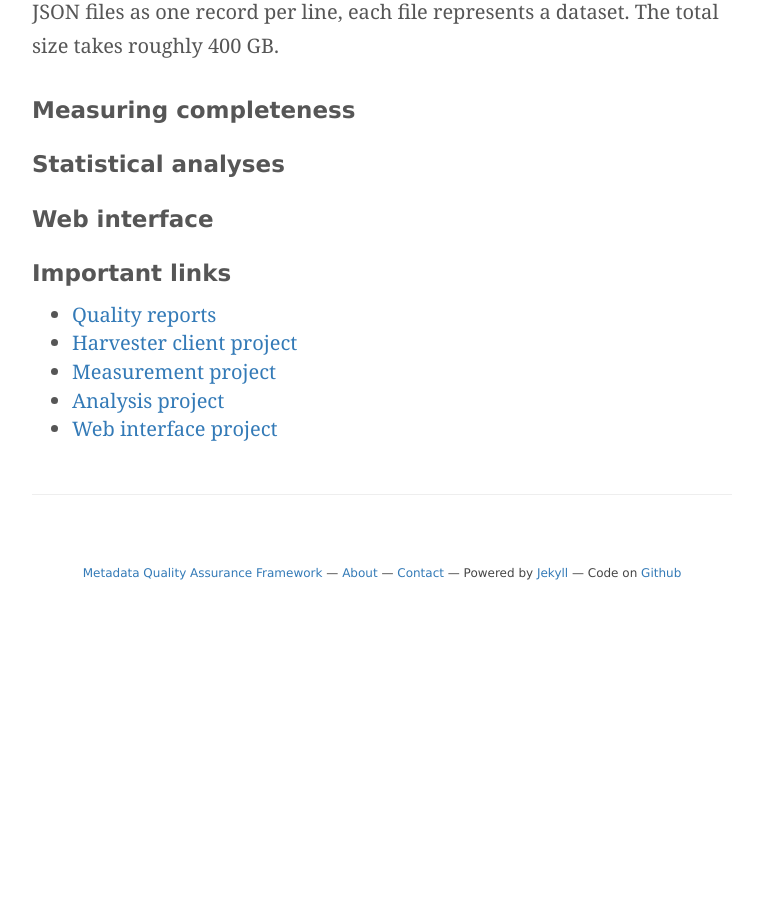
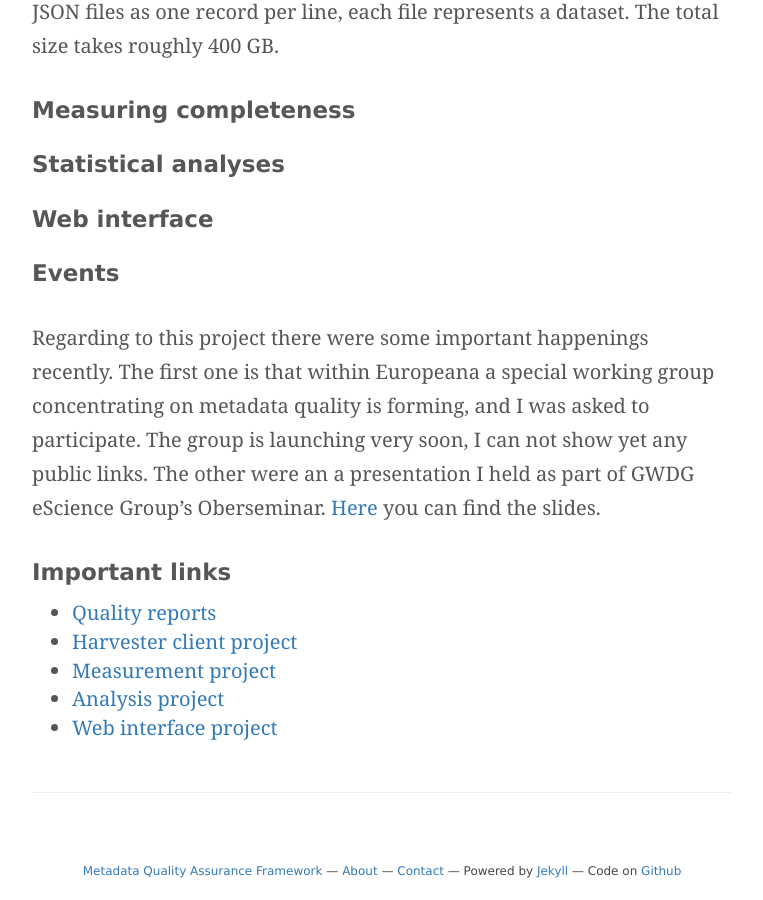
Before and after one commit to pkiraly/pkiraly.github.io, a Jekyll site: the page built from _posts/2016-01-15-second-report.md, in a window 1280 px wide and 900 px high, scrolled down 2423 px. Shown: the whole window, without its empty margins (258-1021 px from the left). Built offline with Jekyll 4.4.1, drawn with Linux system fonts in a browser that asks for light colours; nearby versions of some CDN libraries; some web fonts are replaced; comment, search, counter and statistics services are not loaded; before the commit the page ends 3035 px from its top, so only the background shows below that.

Commit message:
Update 2016-01-15-second-report.md

```diff
--- a/_posts/2016-01-15-second-report.md
+++ b/_posts/2016-01-15-second-report.md
@@ -26,6 +26,10 @@ At the end I had a bit more than 47 million records in JSON. JSON? How it comes,
 
 ## Web interface
 
+## Events
+
+Regarding to this project there were some important happenings recently. The first one is that within Europeana a special working group concentrating on metadata quality is forming, and I was asked to participate. The group is launching very soon, I can not show yet any public links. The other were an a presentation I held as part of GWDG eScience Group's Oberseminar. [Here](http://www.slideshare.net/pkiraly/metadata-quality-assurance) you can find the slides.
+
 ## Important links
 
 * [Quality reports](http://141.5.103.129/europeana-qa/index.html)
```
